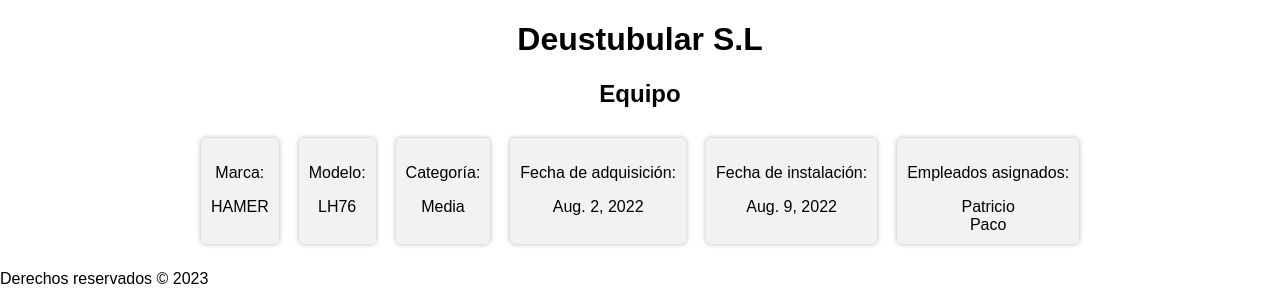
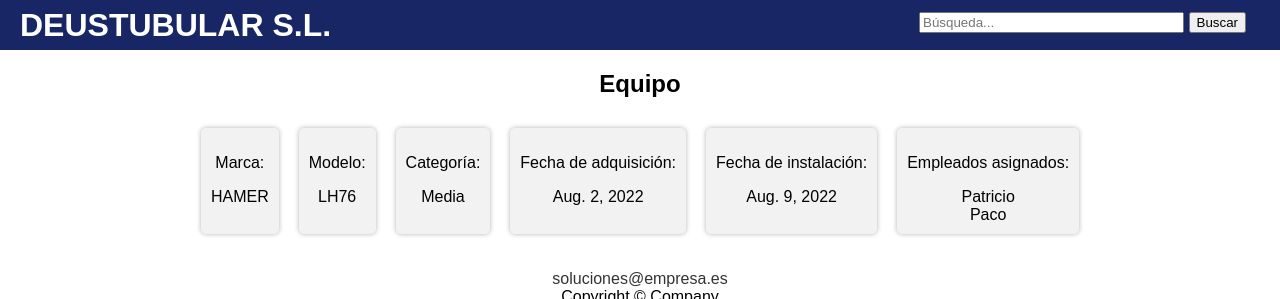
Before and after one commit to rdo164/IW_Equipo8, a Django app: page /appdeustutub/equipo/1/ in a window 1280 px wide. Shown: the top 299 px of the page. Run offline with Django 4.2, Linux system fonts and the light colour scheme; data comes from the database, SQL or seed files in the repository.

Commit message:
views update+ css salazar

```diff
--- a/D_Tubular/appdeustutub/templates/base.html
+++ b/D_Tubular/appdeustutub/templates/base.html
@@ -9,17 +9,36 @@
 </head>
 
 <body>
-    <h1>Deustubular S.L</h1>
-    <h2>{{ title_page }}</h2>
+    <header>
+        <h1 id="logo">DEUSTUBULAR S.L.</h1>
+
+        <section id="buscador">
+            <form action="" method="get">
+                <fieldset>
+                    <legend>Buscador</legend>
+                    <input type="text" name="busqueda" size="30" placeholder="Búsqueda..." />
+                    <input type="submit" name="botonbuscar" value="Buscar" />
+                </fieldset>
+            </form>
+        </section>
+    </header>
     {% block contenido %} {% endblock %}
 
-    <footer>
-        <div>
+    <footer class="footer">
+        <p><a href="mailto:aitor.salazar@rpk.es?Subject=Este%20es%20nuestro%20proyecto%20:">soluciones@empresa.es</a></br> Copyright © Company </p>
 
+        <div class="RedesSociales">
+            <a href="https://www.facebook.com"> <img src="./IMAGES/FACEBOOK .png" alt="FACEBOOK"  ></a>
+            <a href="https://twitter.com"><img src="./IMAGES/TWITTER.png" alt="TWITTER"  ></a>
+            <a href="https://www.youtube.com/"><img src="./IMAGES/YOUTUBE.png" alt="YOUTUBE" ></a>
         </div>
-        <div>
-            <p>Derechos reservados © 2023</p>
-        </div>
+
+        <section class="EnlacesFooter">
+            <a href="https://policies.google.com/privacy?hl=es">Política de privacidad</a>
+            <a href="https://www.google.com/intl/es_ALL/help/attribution_maps/">Aviso legal</a>
+            <a href="https://support.google.com/chrome/answer/9564">Cookies</a>
+        </section>
+
     </footer>
 
 </body>
--- a/D_Tubular/static/style.css
+++ b/D_Tubular/static/style.css
@@ -85,3 +85,44 @@
   background-color: #e9e9e9;
   cursor: pointer;
 }
+
+.EnlacesFooter a:hover{
+color:black;
+}
+.footer {
+padding-top: 10px;
+padding-bottom: 5px;
+text-align: center;
+
+}
+
+
+
+header {
+  background: #233C9B;
+  color: #FFF;
+  height: 50px;
+  background-color: #192666;
+  color: white;
+  display: flex;
+  align-items: center;
+  padding: 0 20px;
+}
+
+header #logo {
+  background: #192666;
+  margin: 0;
+}
+
+header #buscador {
+  position: absolute;
+  right: 20px;
+}
+
+header #buscador legend {
+  display: none;
+}
+
+header #buscador fieldset {
+  border: none;
+}
```
Lines whose indentation alone changed are shown as unchanged.
